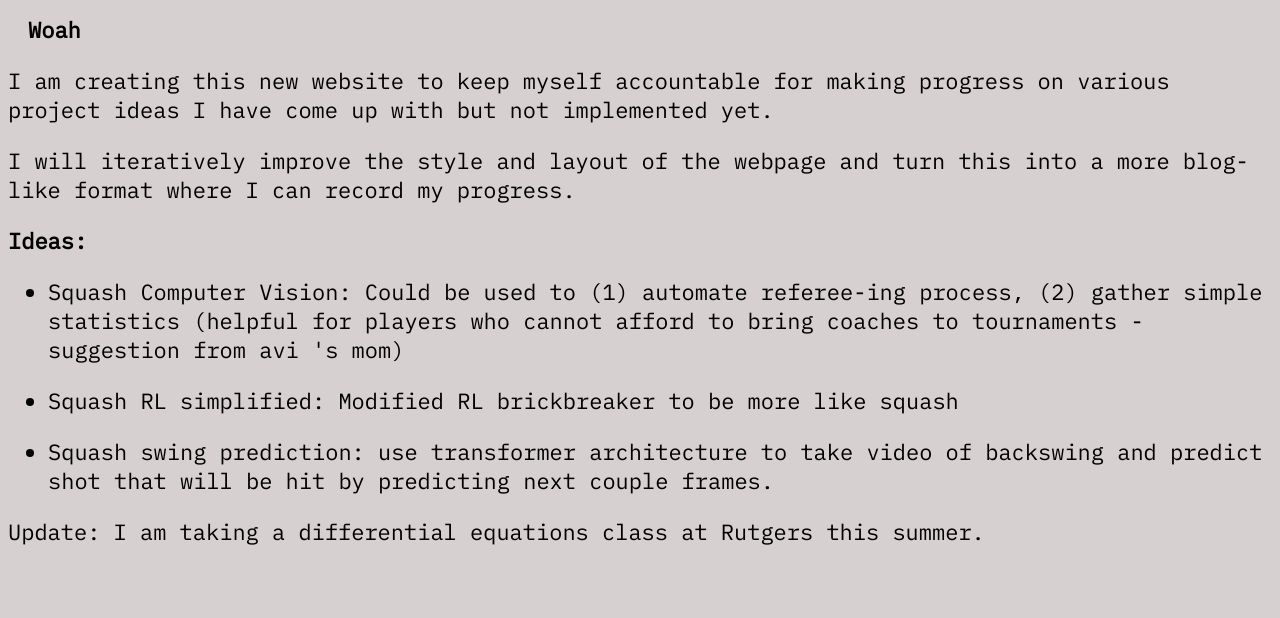
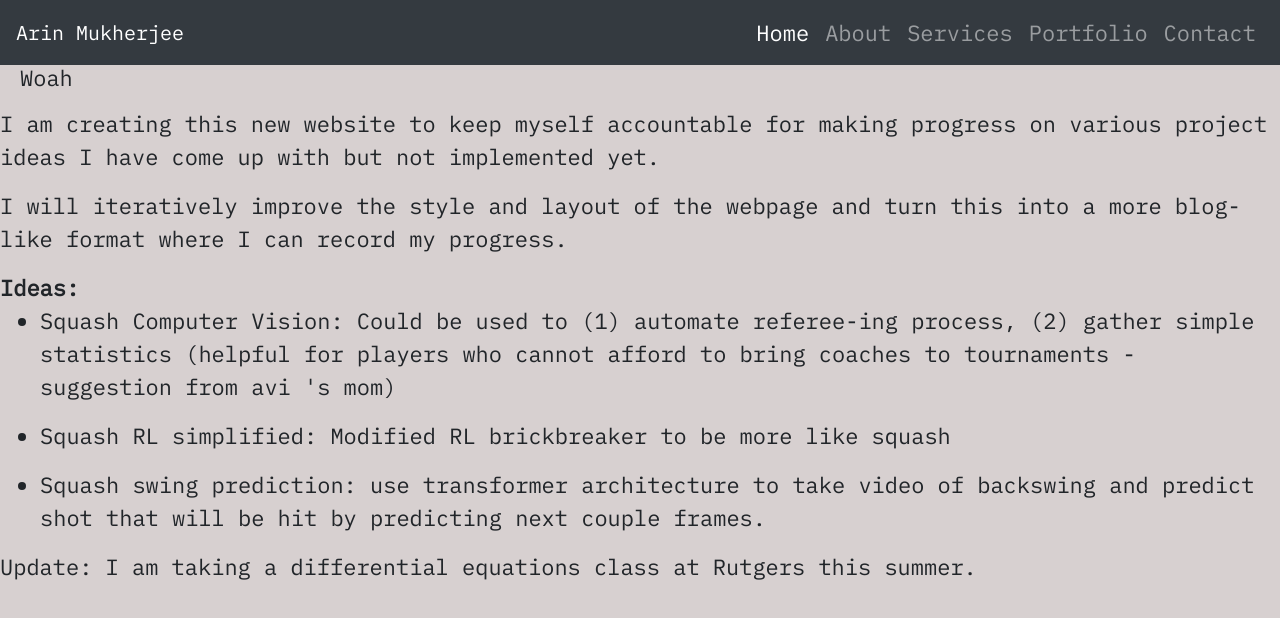
Before and after one commit to amukherjee18/amukherjee18.github.io, a plain HTML site: page index.html in a window 1280 px wide. Drawn offline with nearby package versions, Linux system fonts and the light colour scheme.

Commit message:
navbar added

```diff
--- a/index.html
+++ b/index.html
@@ -1,12 +1,42 @@
-<!doctype html>
+<!DOCTYPE html>
 <html>
 
 <head>
     <title>Arin Mukherjee's Website</title>
+    <!-- Add Bootstrap CSS -->
+    <link rel="stylesheet" href="https://maxcdn.bootstrapcdn.com/bootstrap/4.5.2/css/bootstrap.min.css">
     <link rel="stylesheet" href="styles.css">
 </head>
 
 <body>
+
+    <nav class="navbar navbar-expand-lg navbar-dark bg-dark">
+        <a class="navbar-brand" href="#">Arin Mukherjee</a>
+        <button class="navbar-toggler" type="button" data-toggle="collapse" data-target="#navbarNav" aria-controls="navbarNav" aria-expanded="false" aria-label="Toggle navigation">
+        <span class="navbar-toggler-icon"></span>
+    </button>
+        <div class="collapse navbar-collapse" id="navbarNav">
+            <ul class="navbar-nav ml-auto">
+                <li class="nav-item active">
+                    <a class="nav-link" href="#home">Home <span class="sr-only">(current)</span></a>
+                </li>
+                <li class="nav-item">
+                    <a class="nav-link" href="#about">About</a>
+                </li>
+                <li class="nav-item">
+                    <a class="nav-link" href="#services">Services</a>
+                </li>
+                <li class="nav-item">
+                    <a class="nav-link" href="#portfolio">Portfolio</a>
+                </li>
+                <li class="nav-item">
+                    <a class="nav-link" href="#contact">Contact</a>
+                </li>
+            </ul>
+        </div>
+    </nav>
+
+    <!-- The rest of your page content goes here -->
     <h1 class="font-effect-fire"> Woah</h1>
     <p>
         <p>I am creating this new website to keep myself accountable for making progress on various project ideas I have come up with but not implemented yet. </p>
@@ -30,6 +60,11 @@
         Update: I am taking a differential equations class at Rutgers this summer.
     </p>
 
+    <!-- Add Bootstrap JS and jQuery (required for Bootstrap) -->
+    <script src="https://code.jquery.com/jquery-3.5.1.slim.min.js"></script>
+    <script src="https://cdn.jsdelivr.net/npm/@popperjs/core@2.9.1/dist/umd/popper.min.js"></script>
+    <script src="https://maxcdn.bootstrapcdn.com/bootstrap/4.5.2/js/bootstrap.min.js"></script>
+
 </body>
 
 </html>
```
